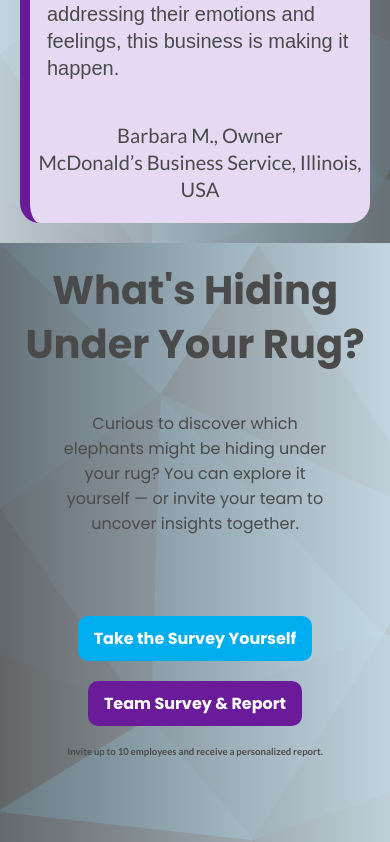
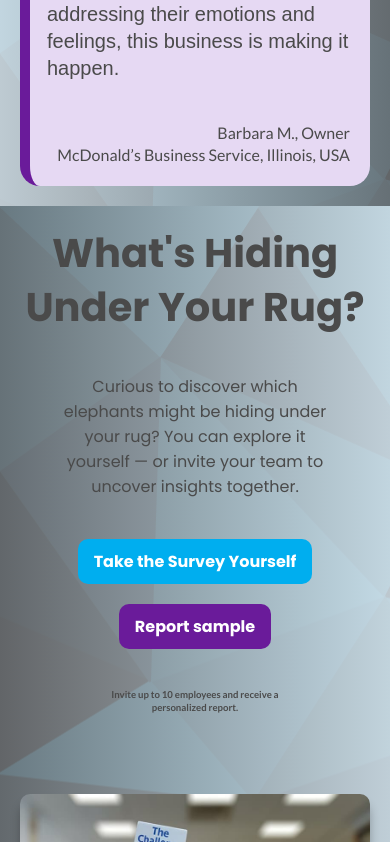
Before and after one commit to LeandroCrixi/The-Elephant-Under-the-Rug, a plain HTML site: page index.html in a window 390 px wide. Shown: the part 5065-5907 px from the top of the page. Drawn offline with Linux system fonts and the light colour scheme; a web font is replaced by a local one.

Commit message:
extra fixes

```diff
--- a/index.html
+++ b/index.html
@@ -193,10 +193,9 @@
                 <div class="survey-btn">
                     <a href="https://forms.office.com/Pages/ResponsePage.aspx?id=DQSIkWdsW0yxEjajBLZtrQAAAAAAAAAAAAO__ZV-FmxUNFJYOTMxRkRFU1RTQlZYQjRYWDQyVFdIMS4u"
                         target="_blank" class="btn btn3 bold">Take the Survey Yourself</a>
-                    <a href="mailto:pdseaton@innovativemanagementtools.com" class="btn btn1 bold">Team Survey &
-                        Report</a>
+                    <a href="mailto:pdseaton@innovativemanagementtools.com" class="btn btn1 bold">Report sample</a>
+                    <p class="info">Invite up to 10 employees and receive a personalized report.</p>
                 </div>
-                <p class="info">Invite up to 10 employees and receive a personalized report.</p>
             </div>
             <div class="img-wraper">
                 <div class="decoration"></div>
--- a/src/css/modules/home.css
+++ b/src/css/modules/home.css
@@ -210,7 +210,7 @@
             }
 
             & .reviewer {
-                text-align: center;
+                margin-right: 20px;
             }
         }
     }
@@ -225,6 +225,10 @@
 
         & .review {
             padding: 20px 0px;
+
+            & .reviewer {
+                font-size: var(--font-2-m);
+            }
         }
     }
 }
@@ -236,6 +240,7 @@
 
     & div {
         text-align: center;
+        align-items: center;
         justify-items: center;
 
         & h2 {
@@ -283,6 +288,10 @@
 
 @media (max-width: 420px) {
     .survey {
+        & div {
+            & h2, p {
+                padding-bottom: 40px;
+            }
             & .survey-btn {
                 display: grid;
                 grid-template-columns: 1fr;
@@ -292,10 +301,11 @@
                 & a {
                     margin-right: 0px;
                 }
+
+                .info {
+                    text-align: center;
                 }
-
-        & div .info {
-            text-align: center;
+            }
         }
     }
 }
```
Lines whose indentation alone changed are shown as unchanged.
